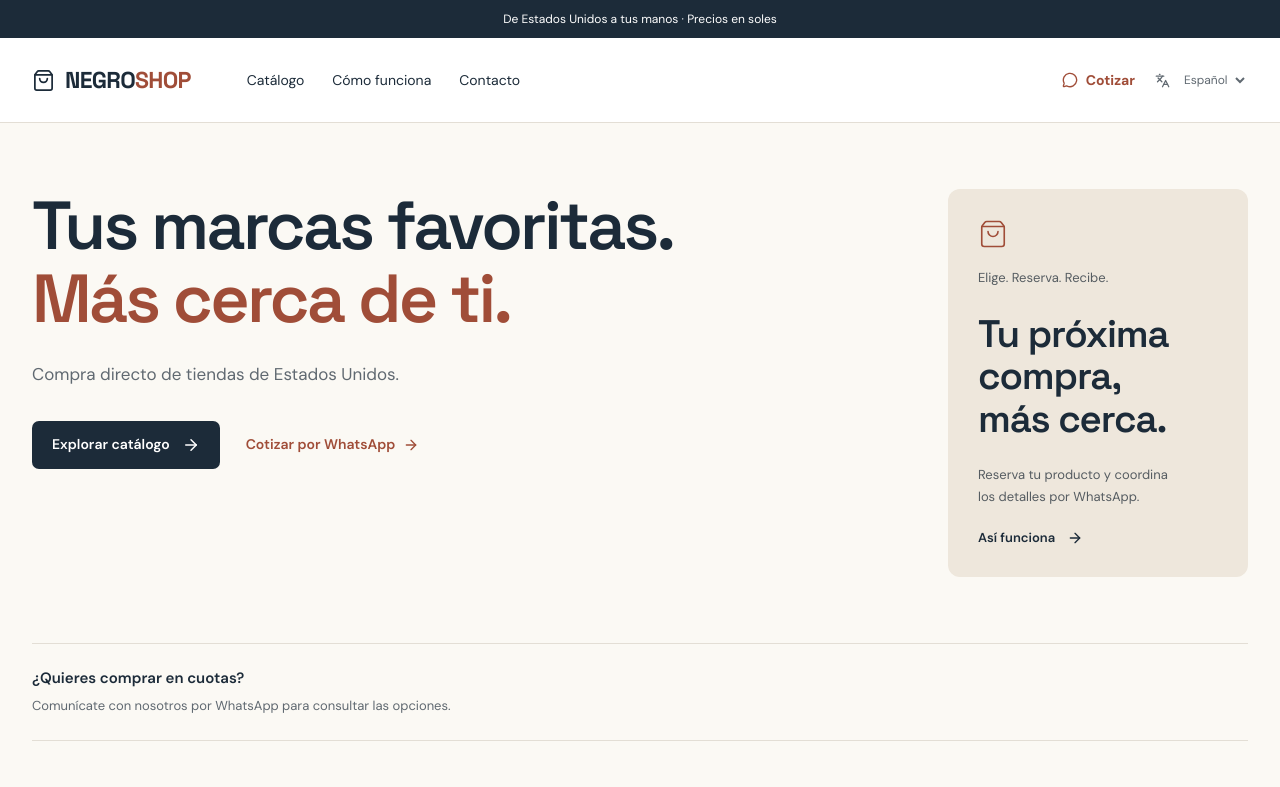
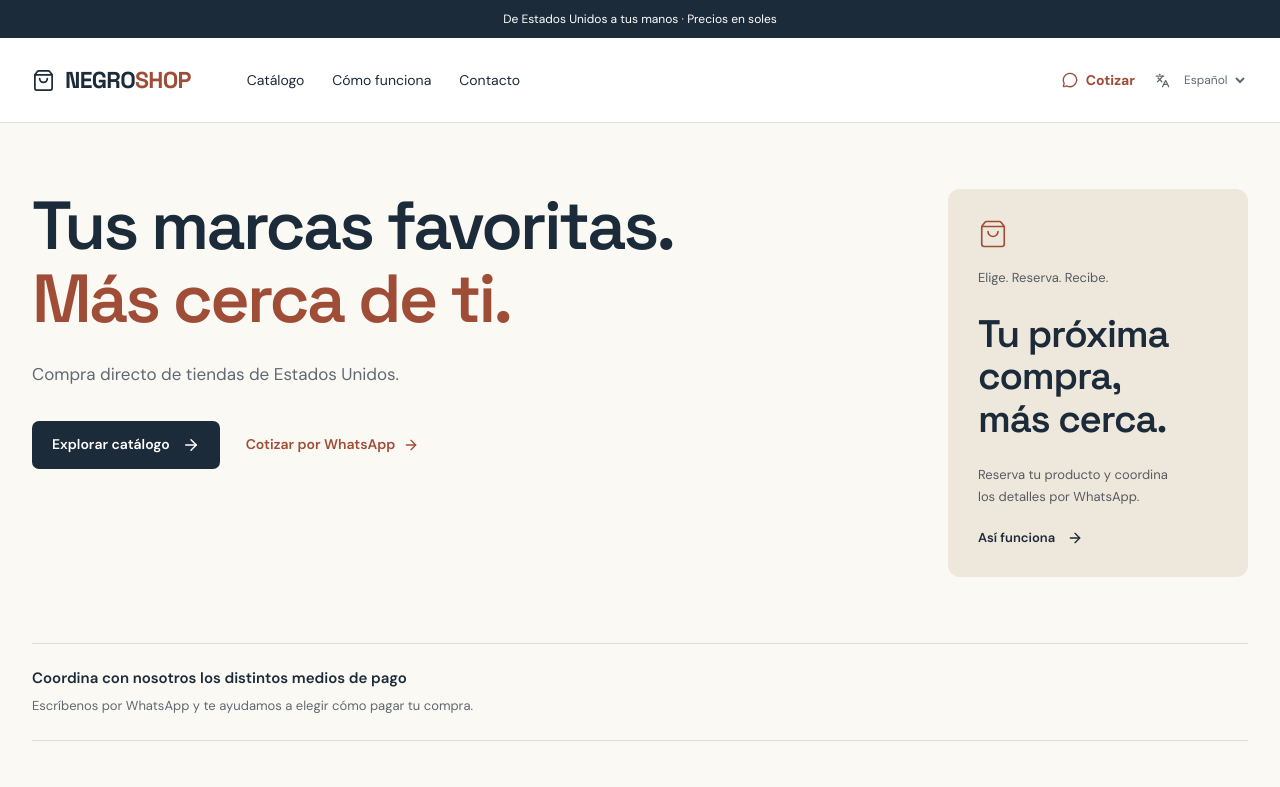
Before and after one commit to Gringoshop-2026/gringo-shop, a React (Vite) app in the folder FRONT/: page / in a window 1280 px wide. Shown: the top 787 px of the page. Built offline with nearby package versions, Linux system fonts and the light colour scheme; no server answers.

Commit message:
Invite shoppers to coordinate payment methods over WhatsApp

```diff
--- a/FRONT/src/components/InstallmentNotice.tsx
+++ b/FRONT/src/components/InstallmentNotice.tsx
@@ -3,7 +3,7 @@ import { MessageCircle } from 'lucide-react'
 export default function InstallmentNotice({ whatsapp, productName }: { whatsapp?: string; productName?: string }) {
   const number = whatsapp?.replace(/\D/g, '')
   const message = productName
-    ? `Hola, quiero consultar las opciones para comprar en cuotas el producto ${productName}.`
-    : 'Hola, quiero consultar las opciones para comprar en cuotas.'
-  return <div className="installment-notice"><div><strong>¿Quieres comprar en cuotas?</strong><p>Comunícate con nosotros por WhatsApp para consultar las opciones.</p></div>{number && <a href={`https://wa.me/51${number}?text=${encodeURIComponent(message)}`} target="_blank" rel="noreferrer" className="text-button"><MessageCircle size={17}/>Consultar por WhatsApp</a>}</div>
+    ? `Hola, quiero consultar los medios de pago para comprar el producto ${productName}.`
+    : 'Hola, quiero consultar los medios de pago disponibles.'
+  return <div className="installment-notice"><div><strong>Coordina con nosotros los distintos medios de pago</strong><p>Escríbenos por WhatsApp y te ayudamos a elegir cómo pagar tu compra.</p></div>{number && <a href={`https://wa.me/51${number}?text=${encodeURIComponent(message)}`} target="_blank" rel="noreferrer" className="text-button"><MessageCircle size={17}/>Consultar por WhatsApp</a>}</div>
 }
--- a/FRONT/src/i18n.tsx
+++ b/FRONT/src/i18n.tsx
@@ -29,8 +29,8 @@ const englishText: Record<string, string> = {
   'Precio del producto': 'Product price',
   'Define la moneda, el mensaje principal y cómo te contactan tus compradores.': 'Set the currency, main message and how buyers contact you.',
 
-  '¿Quieres comprar en cuotas?': 'Want to pay in installments?',
-  'Comunícate con nosotros por WhatsApp para consultar las opciones.': 'Contact us on WhatsApp to ask about your options.',
+  'Coordina con nosotros los distintos medios de pago': 'Arrange your payment method with us',
+  'Escríbenos por WhatsApp y te ayudamos a elegir cómo pagar tu compra.': 'Message us on WhatsApp and we will help you choose how to pay for your purchase.',
   'Consultar por WhatsApp': 'Ask on WhatsApp',
   'Catálogo': 'Catalog', 'Cómo funciona': 'How it works', 'Mis reservas': 'My reservations',
   'Cotizar': 'Get a quote', 'Buscar producto': 'Search product', 'Control general': 'Dashboard',
```
